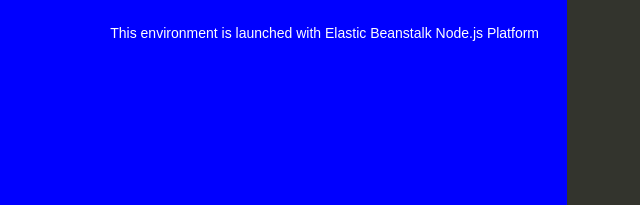
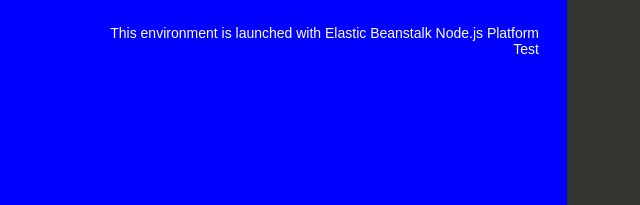
Before and after one commit to vadim3000/devops-labs, a website: page index.html in a window 1280 px wide. Shown: the part 330-535 px from the top of the page, 73-713 px from the left. Drawn offline with Linux system fonts and the light colour scheme.

Commit message:
second commit

```diff
--- a/index.html
+++ b/index.html
@@ -76,7 +76,7 @@
     <div class="textColumn">
       <h1>Congratulations</h1>
       <p>Your first AWS Elastic Beanstalk Node.js application is now running on your own dedicated environment in the AWS Cloud</p>
-      <p>This environment is launched with Elastic Beanstalk Node.js Platform</p>
+      <p>This environment is launched with Elastic Beanstalk Node.js Platform Test</p>
     </div>
     <div class="linksColumn">
       <h2>What's Next?</h2>
```
